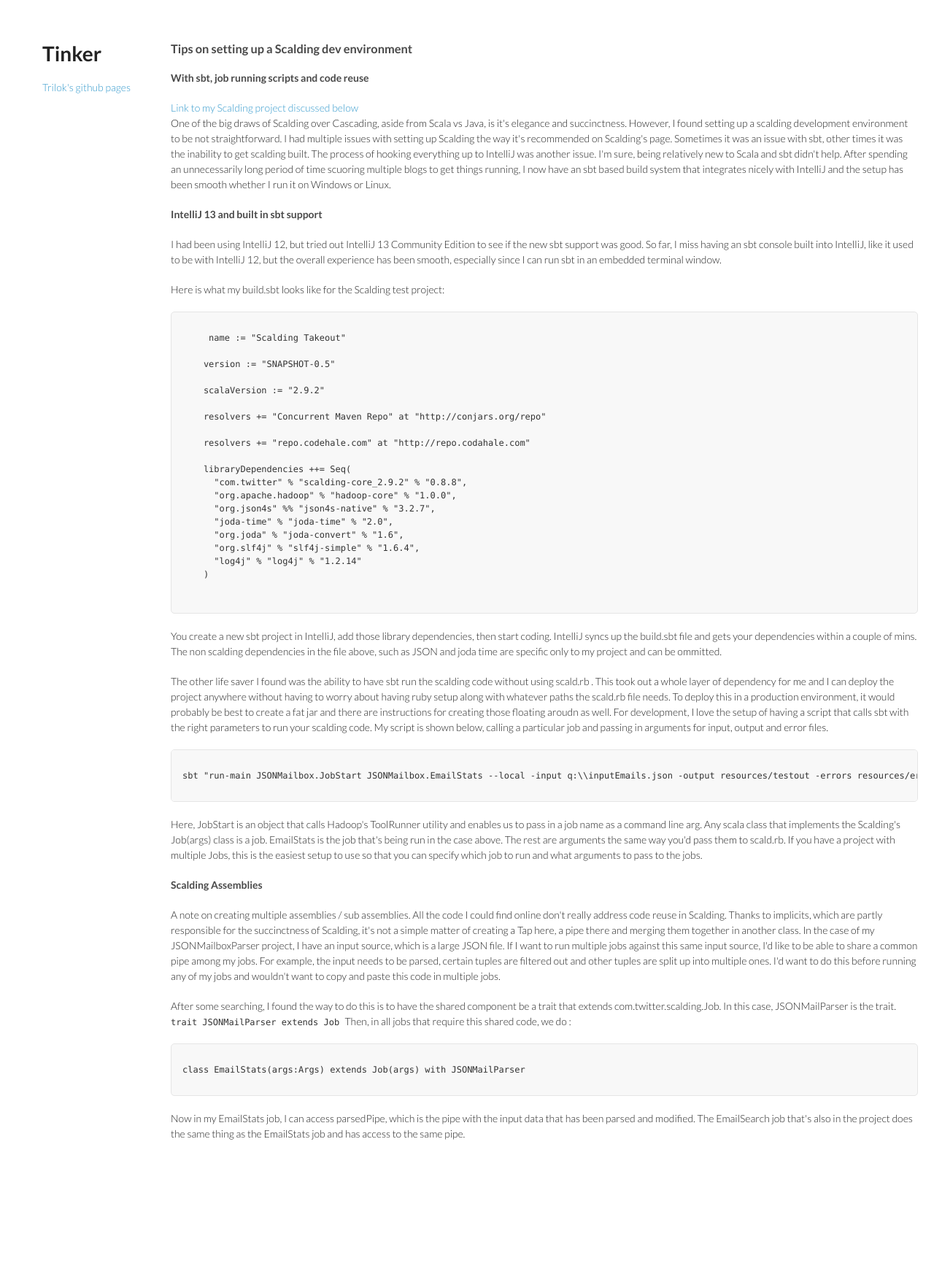
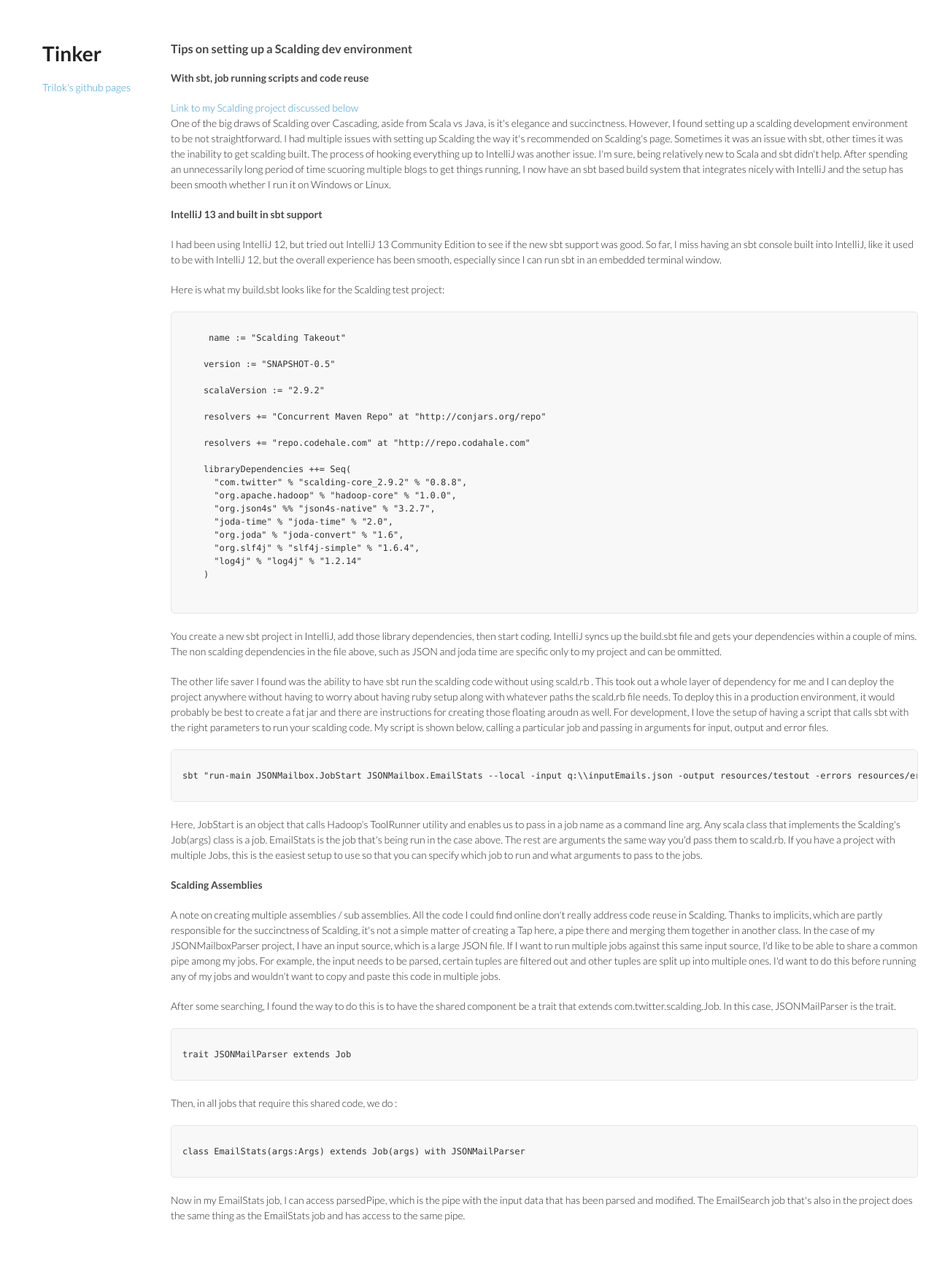
Before and after one commit to trilokacharya/trilokacharya.github.io, a Jekyll site: the page built from sbt_scalding_takeout.html, in a window 1280 px wide. Shown: the whole page at 73% size. Built offline with Jekyll 4.4.1, drawn with Linux system fonts in a browser that asks for light colours; Markdown is read by kramdown in place of the engine named in the settings; before the commit the page ends 1634 px from its top, so only the background shows below that.

Commit message:
added code typo fix

```diff
--- a/sbt_scalding_takeout.html
+++ b/sbt_scalding_takeout.html
@@ -92,10 +92,12 @@
 
 <p>
   After some searching, I found the way to do this is to have the shared component be a trait that extends com.twitter.scalding.Job. In this case, JSONMailParser is the trait.
-  <br/>
+
+<pre>
 <code>
 trait JSONMailParser extends Job
 </code>
+</pre>
 
  Then, in all jobs that require this shared code, we do :
 </p>
```
